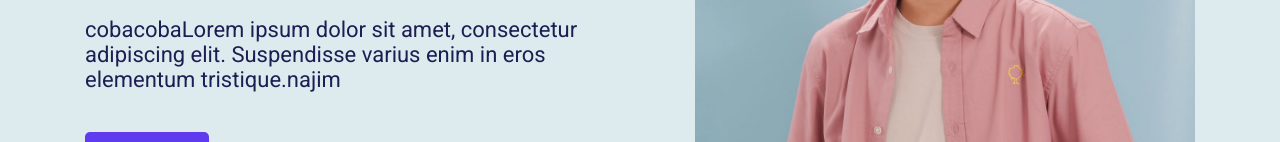
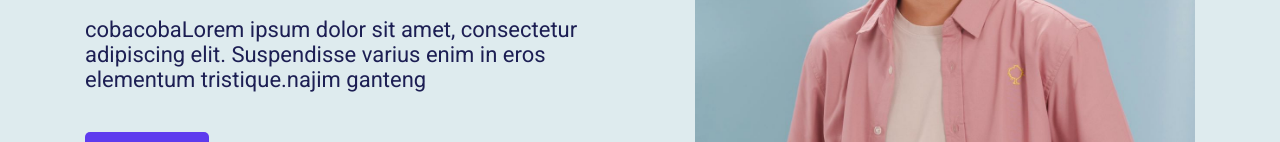
Before and after one commit to resapram/itsportoresa, a plain HTML site: page index.html in a window 1280 px wide. Shown: the part 502-644 px from the top of the page. Drawn offline with nearby package versions, Linux system fonts and the light colour scheme.

Commit message:
comit baru

```diff
--- a/index.html
+++ b/index.html
@@ -35,7 +35,7 @@
             <h3>I create <span>product design</span> and brand experience</h3>
             <p>
                 cobacobaLorem ipsum dolor sit amet, consectetur adipiscing elit. Suspendisse varius enim in eros elementum
-                tristique.najim
+                tristique.najim ganteng
             </p>
             <button>Get In Touch</button>
         </div>
```
